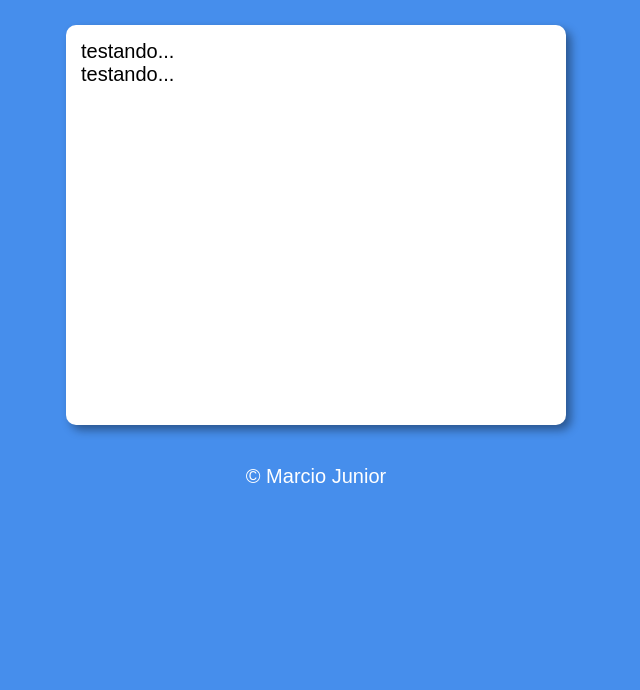
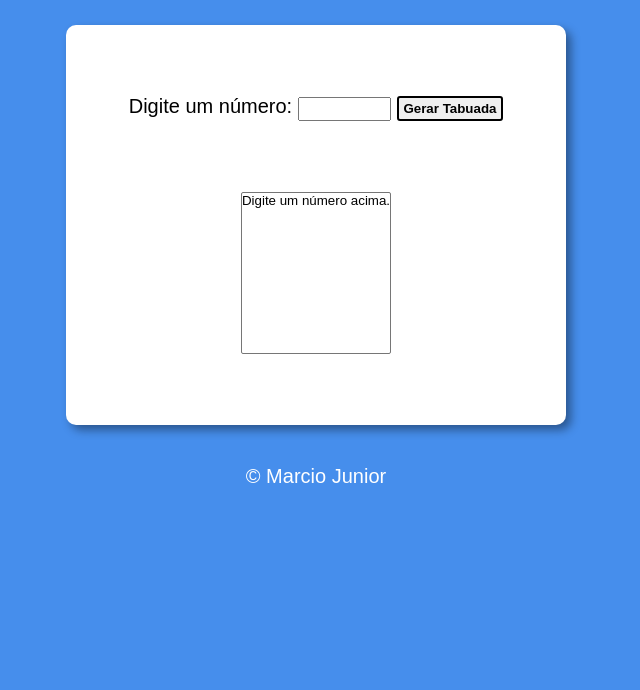
Before and after one commit to juniormps/curso-javascript-basico, a plain HTML site: page aula14-exercicios/ex17/index.html in a window 1280 px wide. Shown: the part 110-800 px from the top of the page, without its empty margins (324-964 px from the left). Drawn offline with Linux system fonts and the light colour scheme.

Commit message:
exercício 17
exercício com laço de repetição (for)

```diff
--- a/aula14-exercicios/ex17/estilos/style.css
+++ b/aula14-exercicios/ex17/estilos/style.css
@@ -27,9 +27,27 @@ section {
 	height: 400px;
 	margin: auto;
 	border-radius: 10px;
-	padding: 15px;
 	box-shadow: 5px 5px 10px rgba(0, 0, 0, 0.397);
 
+	display: flex;
+	flex-direction: column;
+	justify-content: space-evenly;
+	align-items: center;
+
+}
+
+#entrada {
+	width: 7em;
+	height: 1.8em;
+	text-align: center;
+}
+
+#botao {
+	width: 8em;
+	height: 1.9em;
+	font-weight: bold;
+	border: 2px solid black;
+	border-radius: 3px;
 }
 
 footer {
--- a/aula14-exercicios/ex17/index.html
+++ b/aula14-exercicios/ex17/index.html
@@ -4,17 +4,27 @@
 	<meta charset="UTF-8">
 	<meta http-equiv="X-UA-Compatible" content="IE=edge">
 	<meta name="viewport" content="width=device-width, initial-scale=1.0">
-	<title>Modelo de Exercício</title>
+	<title>Super Tabuada</title>
 	<link rel="stylesheet" href="estilos/style.css">
 </head>
 <body>
 	<header>
-		<h1>Hora do Dia</h1>
+		<h1>Super Tabuada</h1>
 	</header>
 
 	<section>
-		<div>testando...</div>
-		<div>testando...</div>
+		<div id="formulario">
+				<label for="entrada">Digite um número:</label>
+				<input type="number" name="entrada" id="entrada" required>
+
+				<input type="button" id="botao" value="Gerar Tabuada" onclick="supertabuada()">
+		</div>
+
+		<div id="resultado">
+			<select name="tabuada" id="select_tabuada" size="10">
+				<option value="v1">Digite um número acima.</option>
+			</select>
+		</div>
 	</section>
 
 	<footer>
--- a/aula14-exercicios/ex17/scripts/script.js
+++ b/aula14-exercicios/ex17/scripts/script.js
@@ -0,0 +1,26 @@
+function supertabuada() {
+	var caixa_entrada = document.getElementById('entrada')
+	var retorno_resultado = document.getElementById('select_tabuada')
+
+	if (caixa_entrada.value.length == 0) {
+
+		alert('Digite um número no campo!')
+
+	} else {
+
+		num_entrada = Number(caixa_entrada.value)
+		retorno_resultado.innerHTML = ''  //Isto limpa o campo de resultado
+
+		for (var c = 0; c <= 9; c++ ) {
+
+			var item  = document.createElement('option')
+			item.text = `${num_entrada} x ${c} = ${num_entrada * c}`
+			item.value = `tab${c}`
+
+			retorno_resultado.appendChild(item)
+
+		}
+
+	}
+
+}
```
